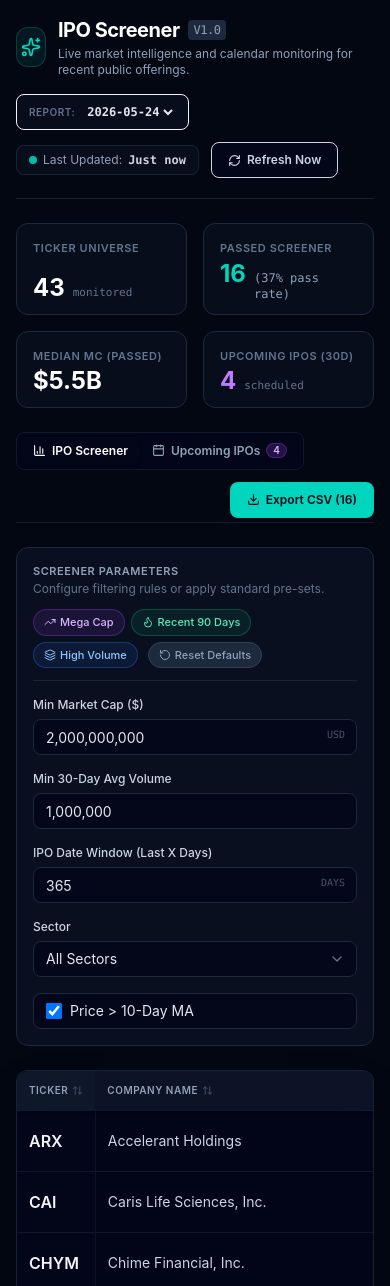
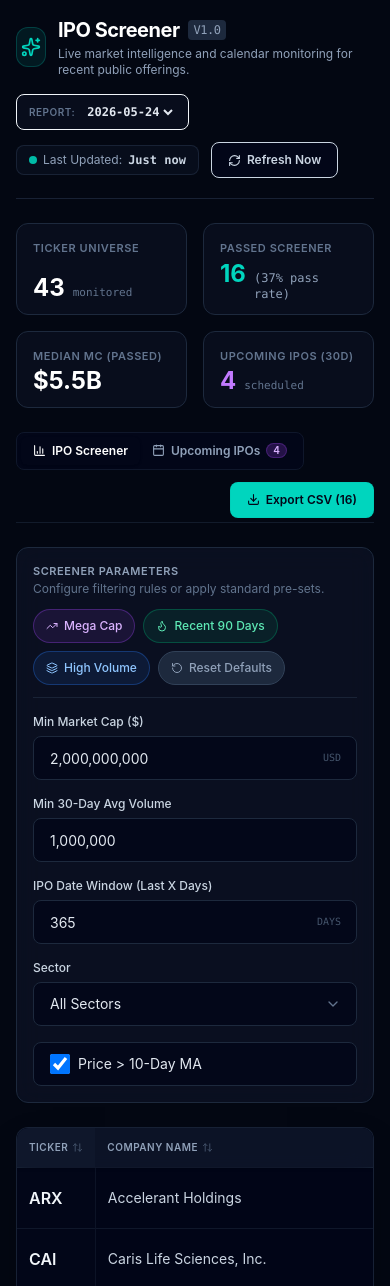
Before and after one commit to z5489/new_ipo, a React (Vite) app in the folder frontend/: page / in a window 390 px wide. Shown: the top 1286 px of the page. Built offline with nearby package versions, Linux system fonts and the light colour scheme.

Commit message:
style: apply responsive mobile touch targets and layout optimizations

```diff
--- a/frontend/src/components/FilterBar.jsx
+++ b/frontend/src/components/FilterBar.jsx
@@ -38,7 +38,7 @@ export function FilterBar({ filters, setFilters, defaultFilters, availableSector
       {/* Header and Presets */}
       <div className="flex flex-col sm:flex-row justify-between items-start sm:items-center gap-3 border-b border-slate-800/80 pb-3">
         <div>
-          <h2 className="text-sm font-semibold tracking-wider text-slate-400 uppercase text-[11px]">
+          <h2 className="text-sm font-semibold tracking-wider text-slate-400 uppercase text-[11px] sm:text-[11px]">
             Screener Parameters
           </h2>
           <p className="text-xs text-slate-500 mt-0.5">
@@ -47,13 +47,13 @@ export function FilterBar({ filters, setFilters, defaultFilters, availableSector
         </div>
 
         {/* Quick Presets */}
-        <div className="flex flex-wrap items-center gap-1.5">          <button
+        <div className="flex flex-wrap xl:flex-nowrap items-center gap-2 sm:gap-1.5">          <button
             onClick={() =>
               applyPreset({
                 marketCapFloor: 10000000000, // $10B
               })
             }
-            className="flex items-center gap-1 px-2.5 py-1 text-[11px] font-medium text-purple-300 hover:text-purple-200 bg-purple-500/10 hover:bg-purple-500/20 border border-purple-500/30 rounded-full transition-all duration-200"
+            className="flex items-center gap-1.5 sm:gap-1 px-3 py-2 sm:px-2.5 sm:py-1 text-xs sm:text-[11px] font-medium text-purple-300 hover:text-purple-200 bg-purple-500/10 hover:bg-purple-500/20 border border-purple-500/30 rounded-full transition-all duration-200"
           >
             <TrendingUp size={12} />
             Mega Cap
@@ -65,7 +65,7 @@ export function FilterBar({ filters, setFilters, defaultFilters, availableSector
                 ipoDaysRange: 90, // 90 days
               })
             }
-            className="flex items-center gap-1 px-2.5 py-1 text-[11px] font-medium text-emerald-300 hover:text-emerald-200 bg-emerald-500/10 hover:bg-emerald-500/20 border border-emerald-500/30 rounded-full transition-all duration-200"
+            className="flex items-center gap-1.5 sm:gap-1 px-3 py-2 sm:px-2.5 sm:py-1 text-xs sm:text-[11px] font-medium text-emerald-300 hover:text-emerald-200 bg-emerald-500/10 hover:bg-emerald-500/20 border border-emerald-500/30 rounded-full transition-all duration-200"
           >
             <Flame size={12} />
             Recent 90 Days
@@ -77,7 +77,7 @@ export function FilterBar({ filters, setFilters, defaultFilters, availableSector
                 avgVolumeFloor: 5000000, // 5M
               })
             }
-            className="flex items-center gap-1 px-2.5 py-1 text-[11px] font-medium text-blue-300 hover:text-blue-200 bg-blue-500/10 hover:bg-blue-500/20 border border-blue-500/30 rounded-full transition-all duration-200"
+            className="flex items-center gap-1.5 sm:gap-1 px-3 py-2 sm:px-2.5 sm:py-1 text-xs sm:text-[11px] font-medium text-blue-300 hover:text-blue-200 bg-blue-500/10 hover:bg-blue-500/20 border border-blue-500/30 rounded-full transition-all duration-200"
           >
             <Layers size={12} />
             High Volume
@@ -85,7 +85,7 @@ export function FilterBar({ filters, setFilters, defaultFilters, availableSector
 
           <button
             onClick={handleReset}
-            className="flex items-center gap-1 px-2.5 py-1 text-[11px] font-medium text-slate-400 hover:text-slate-200 bg-slate-800 hover:bg-slate-700 border border-slate-700 rounded-full transition-all duration-200 ml-1"
+            className="flex items-center gap-1.5 sm:gap-1 px-3 py-2 sm:px-2.5 sm:py-1 text-xs sm:text-[11px] font-medium text-slate-400 hover:text-slate-200 bg-slate-800 hover:bg-slate-700 border border-slate-700 rounded-full transition-all duration-200 sm:ml-1"
             title="Reset Filters"
           >
             <RotateCcw size={12} />
@@ -106,10 +106,10 @@ export function FilterBar({ filters, setFilters, defaultFilters, availableSector
               type="text"
               value={formatNumber(filters.marketCapFloor)}
               onChange={(e) => handleNumberChange("marketCapFloor", e.target.value)}
-              className="w-full h-9 pl-3 pr-10 bg-slate-950/80 border border-slate-800 hover:border-slate-700 focus:border-teal-500 focus:ring-1 focus:ring-teal-500/30 rounded-lg text-sm text-slate-200 placeholder-slate-600 focus:outline-none transition-all"
+              className="w-full h-11 sm:h-9 pl-4 sm:pl-3 pr-12 sm:pr-10 bg-slate-950/80 border border-slate-800 hover:border-slate-700 focus:border-teal-500 focus:ring-1 focus:ring-teal-500/30 rounded-lg text-sm text-slate-200 placeholder-slate-600 focus:outline-none transition-all"
               placeholder="e.g. 2,000,000,000"
             />
-            <span className="absolute right-3 top-2 text-[10px] text-slate-600 uppercase font-mono select-none">
+            <span className="absolute right-4 sm:right-3 top-3.5 sm:top-2 text-[10px] text-slate-600 uppercase font-mono select-none">
               USD
             </span>
           </div>
@@ -124,7 +124,7 @@ export function FilterBar({ filters, setFilters, defaultFilters, availableSector
             type="text"
             value={formatNumber(filters.avgVolumeFloor)}
             onChange={(e) => handleNumberChange("avgVolumeFloor", e.target.value)}
-            className="w-full h-9 px-3 bg-slate-950/80 border border-slate-800 hover:border-slate-700 focus:border-teal-500 focus:ring-1 focus:ring-teal-500/30 rounded-lg text-sm text-slate-200 placeholder-slate-600 focus:outline-none transition-all"
+            className="w-full h-11 sm:h-9 px-4 sm:px-3 bg-slate-950/80 border border-slate-800 hover:border-slate-700 focus:border-teal-500 focus:ring-1 focus:ring-teal-500/30 rounded-lg text-sm text-slate-200 placeholder-slate-600 focus:outline-none transition-all"
             placeholder="e.g. 1,000,000"
           />
         </div>
@@ -139,10 +139,10 @@ export function FilterBar({ filters, setFilters, defaultFilters, availableSector
               type="number"
               value={filters.ipoDaysRange}
               onChange={(e) => handleChange("ipoDaysRange", e.target.value)}
-              className="w-full h-9 pl-3 pr-12 bg-slate-950/80 border border-slate-800 hover:border-slate-700 focus:border-teal-500 focus:ring-1 focus:ring-teal-500/30 rounded-lg text-sm text-slate-200 placeholder-slate-600 focus:outline-none transition-all"
+              className="w-full h-11 sm:h-9 pl-4 sm:pl-3 pr-14 sm:pr-12 bg-slate-950/80 border border-slate-800 hover:border-slate-700 focus:border-teal-500 focus:ring-1 focus:ring-teal-500/30 rounded-lg text-sm text-slate-200 placeholder-slate-600 focus:outline-none transition-all"
               placeholder="e.g. 365"
             />
-            <span className="absolute right-3 top-2 text-[10px] text-slate-600 uppercase font-mono select-none">
+            <span className="absolute right-4 sm:right-3 top-3.5 sm:top-2 text-[10px] text-slate-600 uppercase font-mono select-none">
               Days
             </span>
           </div>
@@ -157,7 +157,7 @@ export function FilterBar({ filters, setFilters, defaultFilters, availableSector
             <select
               value={filters.sector || "All"}
               onChange={(e) => handleChange("sector", e.target.value)}
-              className="w-full h-9 px-3 bg-slate-950/80 border border-slate-800 hover:border-slate-700 focus:border-teal-500 focus:ring-1 focus:ring-teal-500/30 rounded-lg text-sm text-slate-200 placeholder-slate-600 focus:outline-none transition-all appearance-none cursor-pointer"
+              className="w-full h-11 sm:h-9 px-4 sm:px-3 bg-slate-950/80 border border-slate-800 hover:border-slate-700 focus:border-teal-500 focus:ring-1 focus:ring-teal-500/30 rounded-lg text-sm text-slate-200 placeholder-slate-600 focus:outline-none transition-all appearance-none cursor-pointer"
             >
               <option value="All">All Sectors</option>
               {availableSectors.map((sec) => (
@@ -167,7 +167,7 @@ export function FilterBar({ filters, setFilters, defaultFilters, availableSector
               ))}
             </select>
             {/* Custom arrow */}
-            <div className="absolute right-3 top-2.5 pointer-events-none text-slate-500">
+            <div className="absolute right-4 sm:right-3 top-3.5 sm:top-2.5 pointer-events-none text-slate-500">
               <svg xmlns="http://www.w3.org/2000/svg" width="16" height="16" viewBox="0 0 24 24" fill="none" stroke="currentColor" strokeWidth="2" strokeLinecap="round" strokeLinejoin="round"><path d="m6 9 6 6 6-6"/></svg>
             </div>
           </div>
@@ -175,12 +175,12 @@ export function FilterBar({ filters, setFilters, defaultFilters, availableSector
 
         {/* Above MA10 Toggle */}
         <div className="flex flex-col gap-1.5 justify-end">
-          <label className="flex items-center gap-2 cursor-pointer h-9 px-3 bg-slate-950/80 border border-slate-800 hover:border-slate-700 rounded-lg text-sm text-slate-200 select-none transition-colors">
+          <label className="flex items-center gap-2 cursor-pointer h-11 sm:h-9 px-4 sm:px-3 bg-slate-950/80 border border-slate-800 hover:border-slate-700 rounded-lg text-sm text-slate-200 select-none transition-colors">
             <input
               type="checkbox"
               checked={filters.aboveMA10 || false}
               onChange={(e) => handleChange("aboveMA10", e.target.checked)}
-              className="rounded bg-slate-900 border-slate-700 text-teal-500 focus:ring-teal-500/30 w-4 h-4"
+              className="rounded bg-slate-900 border-slate-700 text-teal-500 focus:ring-teal-500/30 w-5 h-5 sm:w-4 sm:h-4"
             />
             <span>Price {'>'} 10-Day MA</span>
           </label>
```
